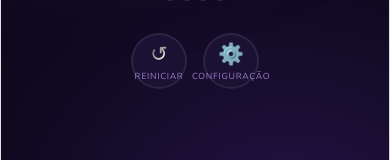
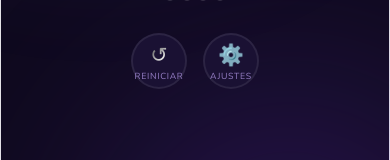
Before and after one commit to GeovaniRdS/Pomodoro-Track, a React (Vite) app: page / in a window 390 px wide. Shown: the part 468-628 px from the top of the page. Built offline with nearby package versions, Linux system fonts and the light colour scheme.

Commit message:
Ajustes na responsividade

```diff
--- a/src/App.css
+++ b/src/App.css
@@ -144,10 +144,16 @@ h1 {
   font-family: 'Nunito', sans-serif;
 }
 
-@media (min-width: 768px) {
+@media (max-width: 767px) {
   .bubble-small {
-    width: 114px;
-    height: 114px;
+    width: 80px;
+    height: 80px;
+  }
+
+  .bubble-small small {
+    font-size: 0.45rem;
+    text-align: center;
+    line-height: 1.2;
   }
 }
 
--- a/src/App.jsx
+++ b/src/App.jsx
@@ -142,7 +142,7 @@ function App() {
         </button>
         <button className="bubble-small" onClick={abrirConfiguracoes}>
           <span>⚙️</span>
-          <small>Configuração</small>
+          <small>Ajustes</small>
         </button>
       </div>
 
@@ -150,7 +150,7 @@ function App() {
       {configAberta && (
         <div className="config-overlay" onClick={() => setConfigAberta(false)}>
           <div className="config-panel" onClick={(e) => e.stopPropagation()}>
-            <h2>Configurações</h2>
+            <h2>Ajustes</h2>
 
             <div className="config-field">
               <label>Foco (minutos)</label>
```
